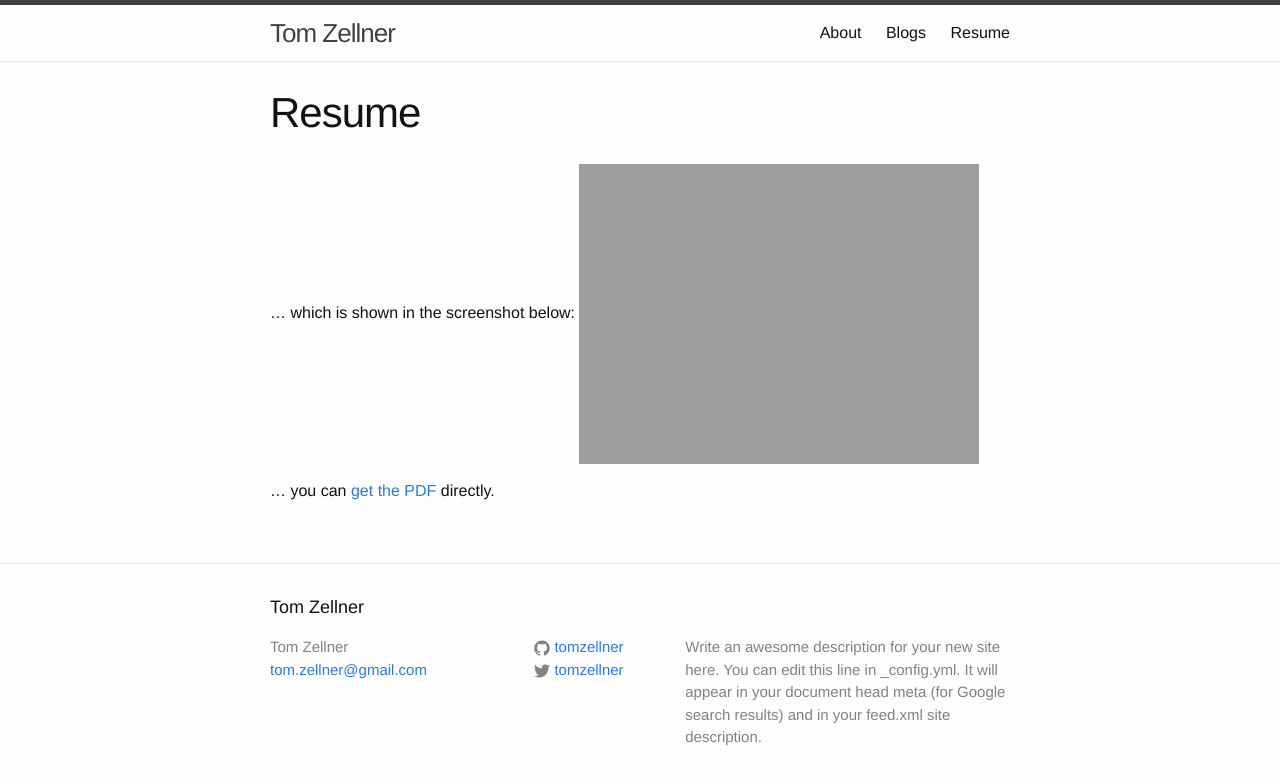
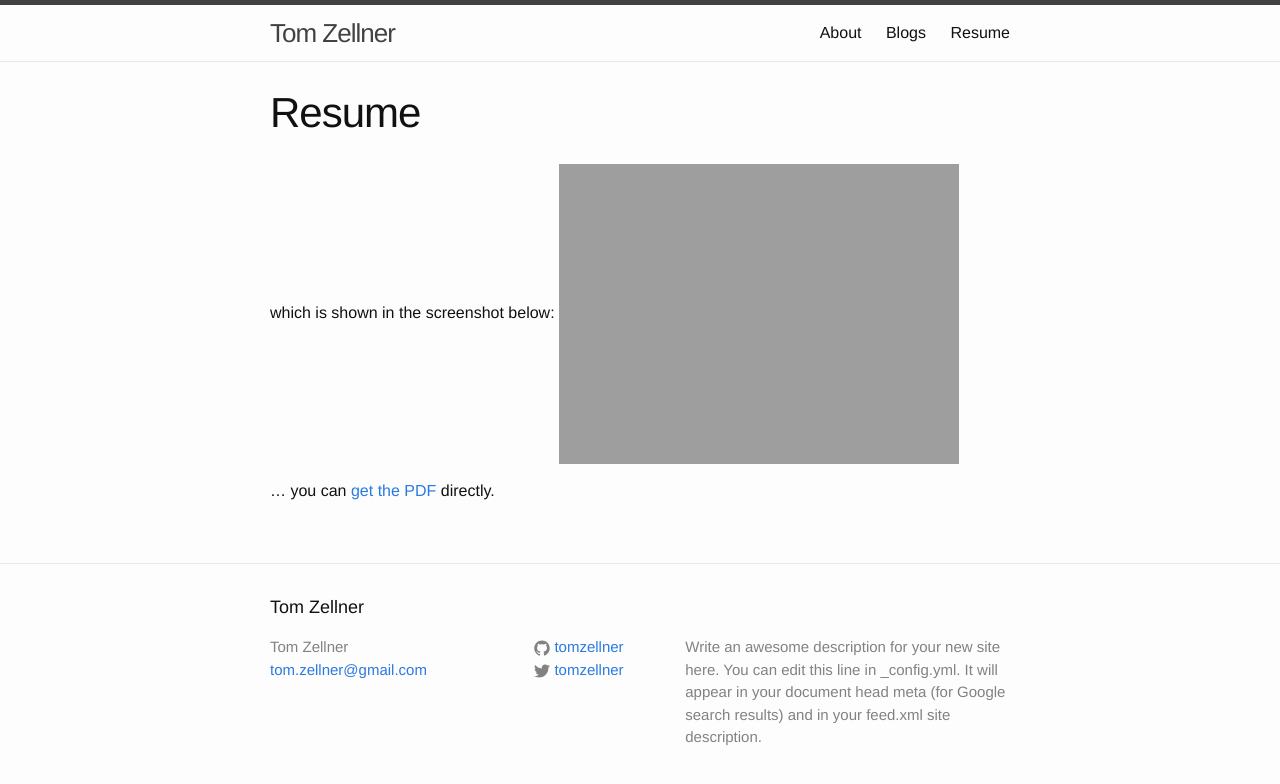
Before and after one commit to tomzellner/tomzellner.github.io, a Jekyll site: the page built from resume.md, in a window 1280 px wide. Shown: the top 784 px of the page. Built offline with Jekyll 4.4.1, drawn with Linux system fonts in a browser that asks for light colours.

Commit message:
finished task

```diff
--- a/resume.md
+++ b/resume.md
@@ -4,7 +4,7 @@ title: Resume
 permalink: /Resume/
 ---
 
-… which is shown in the screenshot below:
+which is shown in the screenshot below:
 ![My helpful screenshot]({{ site.url }}/assets/screenshot.jpg)
 
 
```
